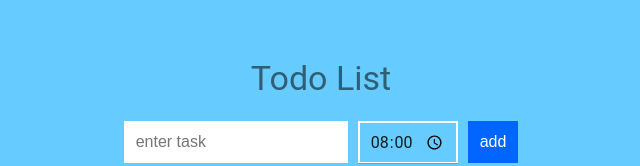
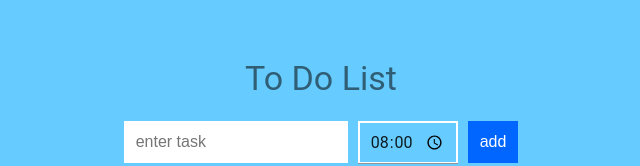
Before and after one commit to etoisutta/react-todo, a React (Create React App) app: page / in a window 1280 px wide. Shown: the top 166 px of the page, without its empty margins (319-959 px from the left). Built offline with nearby package versions, Linux system fonts and the light colour scheme.

Commit message:
Update title

```diff
--- a/src/App.js
+++ b/src/App.js
@@ -8,7 +8,7 @@ class App extends Component {
     return (
       <div className="App">
         <Typography variant='display1' align='center' gutterBottom>
-          Todo List
+          To Do List
         </Typography>
         <TodoList />
       </div>
```
